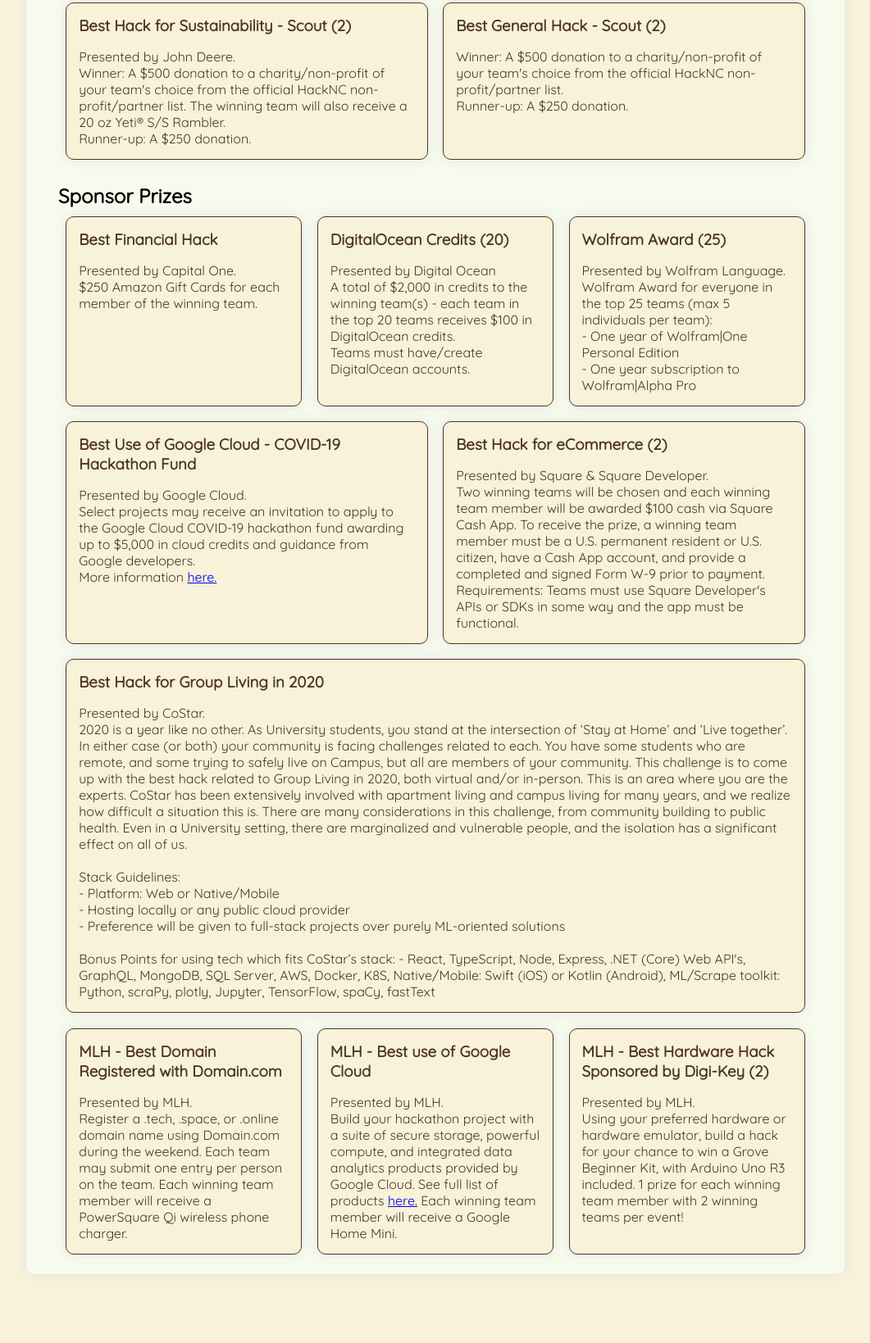
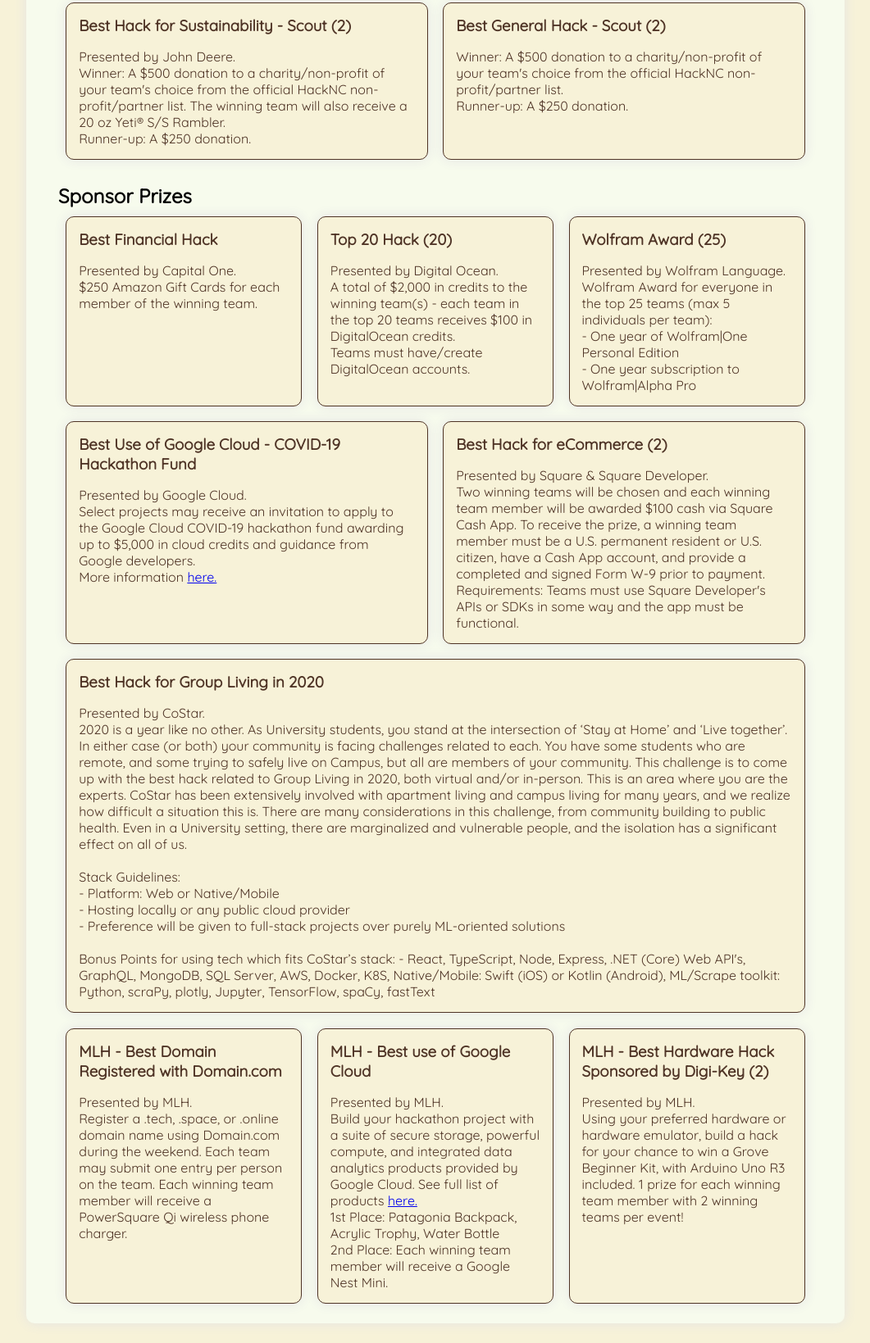
Before and after one commit to HackNC/fall2020, a plain HTML site: page live/prizes/index.html in a window 1280 px wide. Shown: the part 966-2605 px from the top of the page at 82% size, without its empty margins (109-1170 px from the left). Before the commit the page ends 2545 px from the top, so only its background shows below. Drawn offline with nearby package versions, Linux system fonts and the light colour scheme.

Commit message:
prizes page updates

```diff
--- a/live/prizes/index.html
+++ b/live/prizes/index.html
@@ -149,8 +149,8 @@
                         </p>
                     </div>
                     <div class="card">
-                        <h3>DigitalOcean Credits (20)</h3>
-                        <p>Presented by Digital Ocean<br>
+                        <h3>Top 20 Hack (20)</h3>
+                        <p>Presented by Digital Ocean.<br>
                             A total of $2,000 in credits to the winning team(s) - each team in the top 20 teams receives
                             $100 in DigitalOcean credits.<br>
 
@@ -230,8 +230,9 @@
 
                             Build your hackathon project with a suite of secure storage, powerful compute, and
                             integrated data analytics products provided by Google Cloud. See full list of products <a
-                                href="http://g.co/cloud" target="_blank">here.</a>
-                            Each winning team member will receive a Google Home Mini.
+                                href="http://g.co/cloud" target="_blank">here.</a><br>
+                            1st Place: Patagonia Backpack, Acrylic Trophy, Water Bottle<br>
+                            2nd Place: Each winning team member will receive a Google Nest Mini.
                         </p>
                     </div>
                     <div class="card">
--- a/static/sass/live.scss
+++ b/static/sass/live.scss
@@ -435,7 +435,7 @@
         }
 
         @media only screen and (max-width: 993px) {
-            flex: 0 0 97.5%;
+            flex: 0 0 97.5% !important;
         }
 
         h3 {
```
Also changed, not shown: static/css/live.css.
